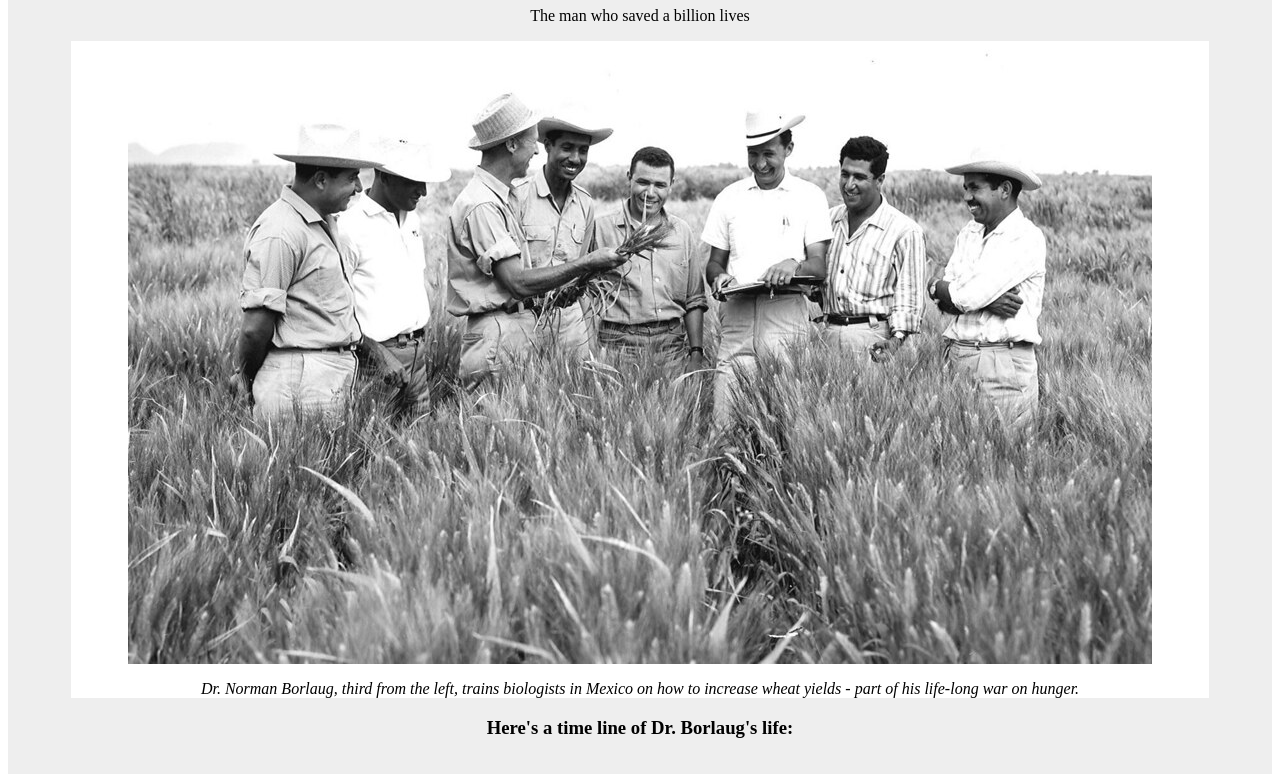
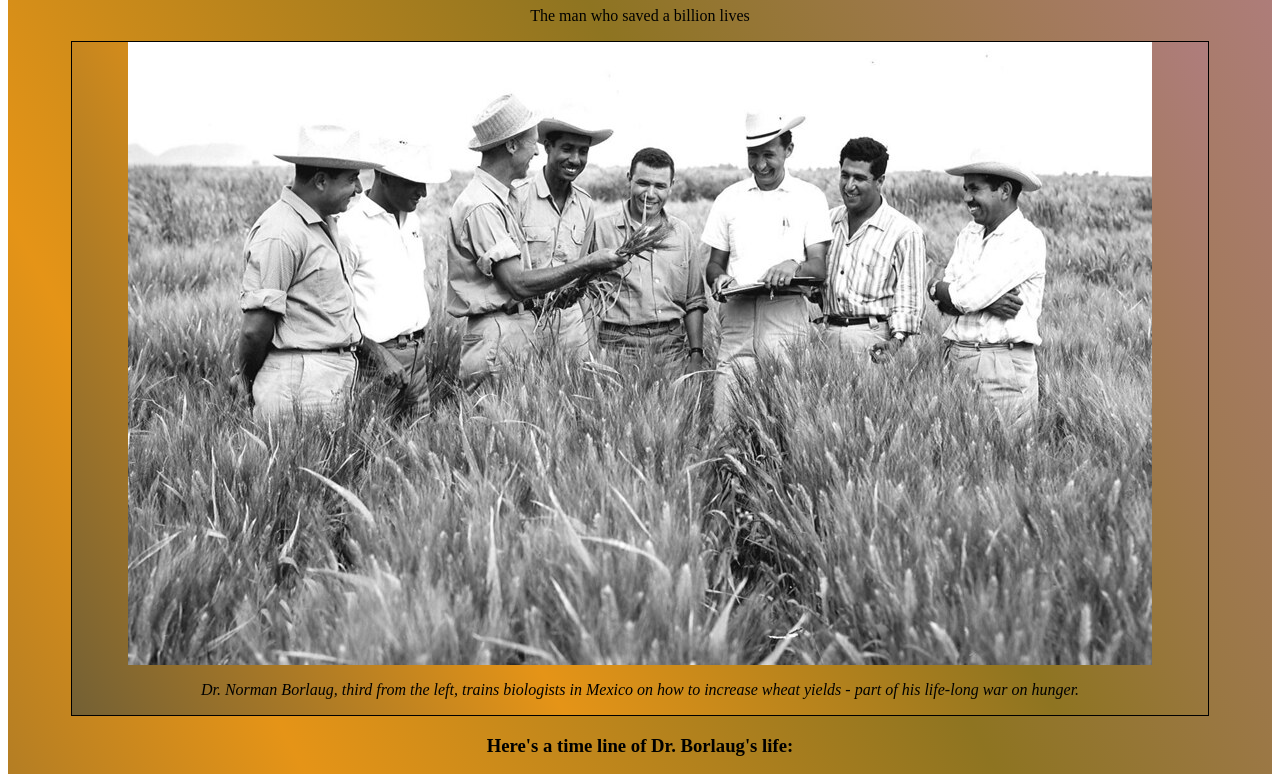
Before and after one commit to GitHubAccountUsername/Dr.-Norman-Borlaug-tribute-page, a plain HTML site: page index.html in a window 1280 px wide. Shown: the part 73-847 px from the top of the page. Drawn offline with Linux system fonts and the light colour scheme.

Commit message:
Update styles.css

```diff
--- a/styles.css
+++ b/styles.css
@@ -1,5 +1,6 @@
 #main {
-    background-color: #eeeeee;
+    background-color: #736034;
+    background-image: linear-gradient(62deg, #736034 0%, #e59417 33%, #8e7421 66%, #af7d7d 100%);
     padding-left: 5%;
     padding-right: 5%;
 }
@@ -12,7 +13,9 @@
 #img-div {
     display: block;
 
-    background-color: white;
+    background-color: #736034;
+    background-image: linear-gradient(62deg, #736034 0%, #e59417 33%, #8e7421 66%, #af7d7d 100%);
+    border: 1px solid black;
     width: auto;
     text-align: center;
 
```
